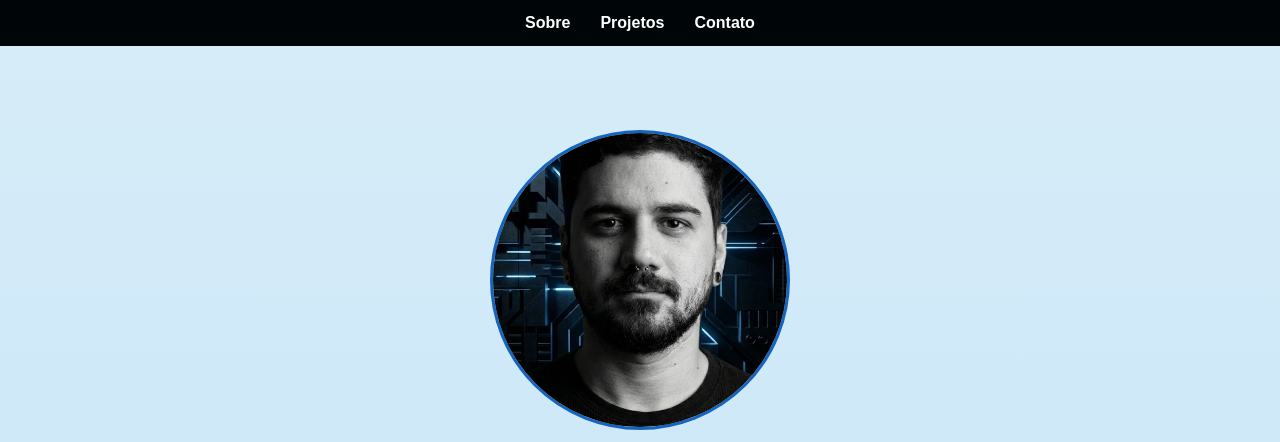
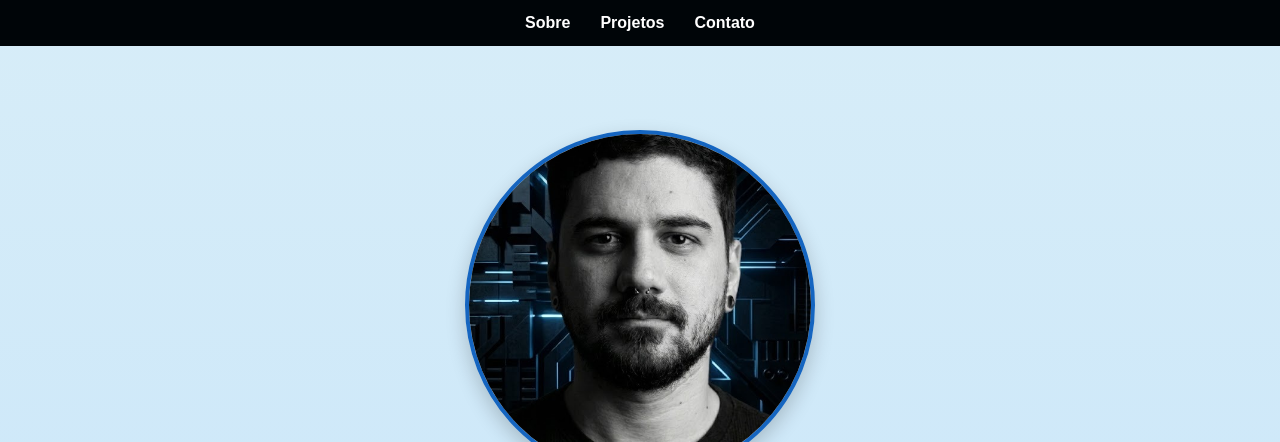
Before and after one commit to matthfelix/portfolio-js, a plain HTML site: page index.html in a window 1280 px wide. Shown: the top 442 px of the page. Drawn offline with Linux system fonts and the light colour scheme.

Commit message:
Atualizações de estilo e layout

```diff
--- a/style.css
+++ b/style.css
@@ -46,13 +46,14 @@ body {
 
 /* FOTO DO PERFIL */
 .foto-perfil {
-  width: 300px;
-  height: 300px;
+  width: 350px;
+  height: 350px;
   border-radius: 50%;
   display: block;
-  margin: 0 auto 15px auto;
-  border: 3px solid #1565C0;
+  margin: 0 auto 20px auto;
+  border: 4px solid #1565C0;
   object-fit: cover;
+  box-shadow: 0 8px 20px rgba(0,0,0,0.2);
 }
 
 /* HEADER */
```
